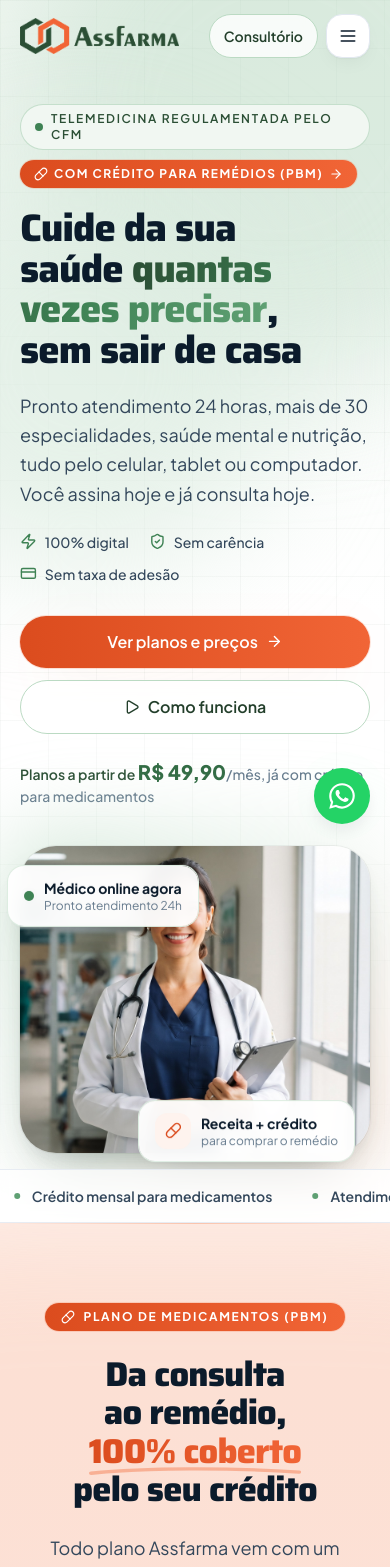
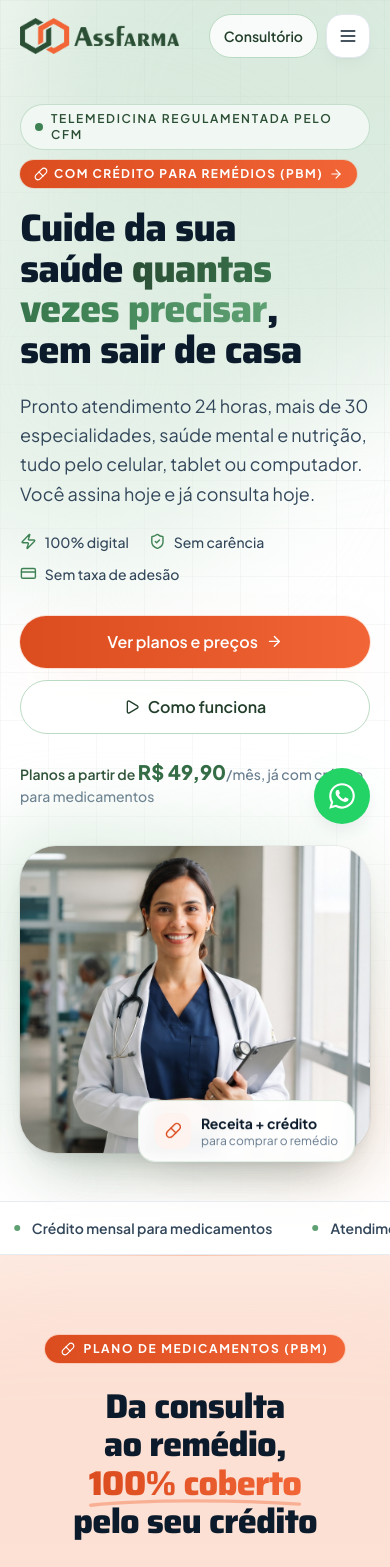
Before and after one commit to telemed360/assfarma, a Next.js app: page / in a window 390 px wide. Shown: the top 1567 px of the page. Built offline with nearby package versions, Linux system fonts and the light colour scheme.

Commit message:
Mobile: selos de cima das fotos não cobrem mais os rostos
Co-Authored-By: Claude Opus 5.5 <noreply@anthropic.com>

```diff
--- a/src/components/About.tsx
+++ b/src/components/About.tsx
@@ -58,7 +58,7 @@ export function About() {
 
               {/* selo: celular */}
               <div
-                className="absolute -left-3 top-6 flex animate-float items-center gap-2.5 rounded-2xl bg-white/95 px-4 py-3 shadow-card ring-1 ring-brand-100 backdrop-blur sm:-left-6"
+                className="absolute -left-6 top-6 hidden animate-float items-center gap-2.5 rounded-2xl bg-white/95 px-4 py-3 shadow-card ring-1 ring-brand-100 backdrop-blur md:flex"
                 style={{ animationDelay: "-4s" }}
               >
                 <span className="flex h-9 w-9 items-center justify-center rounded-xl bg-brand-50 text-brand-700">
--- a/src/components/Hero.tsx
+++ b/src/components/Hero.tsx
@@ -21,7 +21,7 @@ export function Hero() {
       </div>
 
       <div className="container-jmx">
-        <div className="grid items-center gap-10 pb-4 lg:grid-cols-[1.05fr_0.95fr] lg:gap-8 lg:pb-10">
+        <div className="grid items-center gap-10 pb-12 lg:grid-cols-[1.05fr_0.95fr] lg:gap-8 lg:pb-10">
           {/* coluna de texto */}
           <div className="max-w-2xl">
             <Reveal>
@@ -109,7 +109,7 @@ export function Hero() {
               </div>
 
               {/* selo: médico online */}
-              <div className="absolute -left-3 top-5 flex animate-float items-center gap-2.5 rounded-2xl bg-white/95 px-4 py-3 shadow-card ring-1 ring-brand-100 backdrop-blur sm:-left-6 sm:top-8">
+              <div className="absolute -left-6 top-8 hidden animate-float items-center gap-2.5 rounded-2xl bg-white/95 px-4 py-3 shadow-card ring-1 ring-brand-100 backdrop-blur md:flex">
                 <span className="relative flex h-2.5 w-2.5">
                   <span className="absolute inline-flex h-full w-full rounded-full bg-brand-400 opacity-75 animate-pulseRing" />
                   <span className="relative inline-flex h-2.5 w-2.5 rounded-full bg-brand-500" />
```
